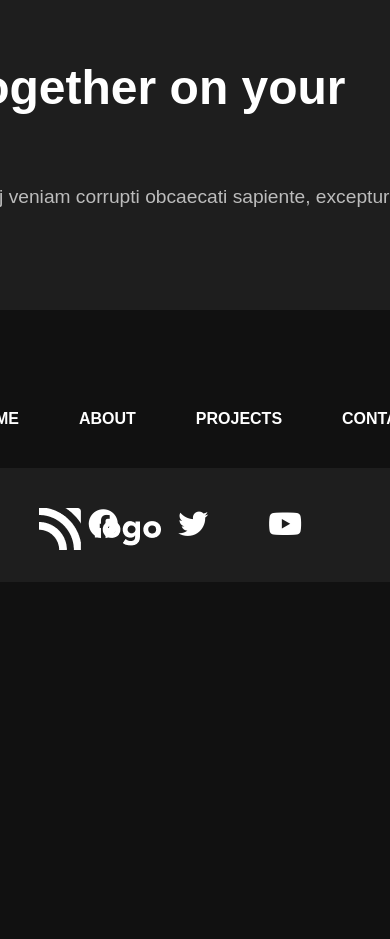
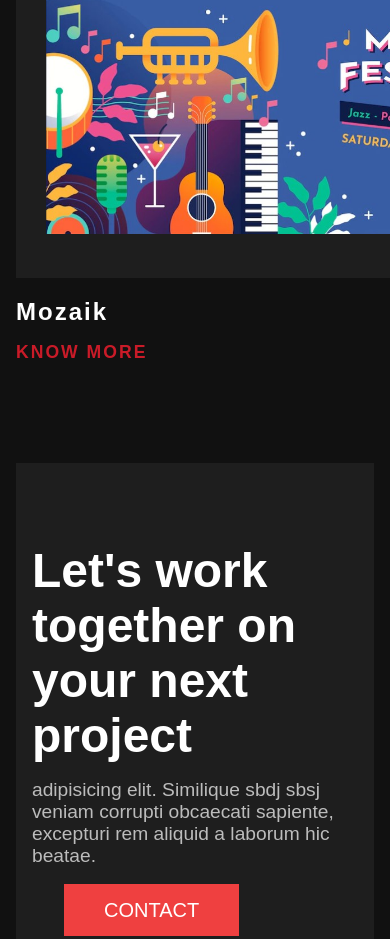
Before and after one commit to aiman-nigar/Design-landing-page, a plain HTML site: page index.html in a window 390 px wide. Shown: the part 4440-5379 px from the top of the page. Before the commit the page ends 5022 px from the top, so only its background shows below. Drawn offline with Linux system fonts and the light colour scheme.

Commit message:
stylesheet

```diff
--- a/style.css
+++ b/style.css
@@ -319,13 +319,39 @@ footer {
             font-size: 30px;
             gap: 60px;
         }
-
-
         /* --MEDIA QUERIES */
 
-@media only screen and (max-device-width: 480px) {
-    /* styles for mobile browsers smaller than 480px; (iPhone) */
+        @media (min-width: 200px) and (max-width: 700px) {
+            body {
+                padding: 1rem;
+            }
+            nav,
             .nav-items {
                 display: block;
+                justify-content: center;
+            }
+            .nav-items {
+                float: right;
+                width: fit-content;
+            }
+            .logo {
+                margin-right: 0;
+            }
+            main {
+                display: block;
+                width: fit-content;
+                height: fit-content;
+            }
+            .contacts,
+            .contact-content {
+                display: block;
+                width: fit-content;
+                padding-left: 3rem;
+            }
+            .contact-content>p {
+                padding-bottom: 2rem;
+            }
+            .socials {
+                padding-left: 5rem;
             }
         }
```
Lines whose indentation alone changed are shown as unchanged.
